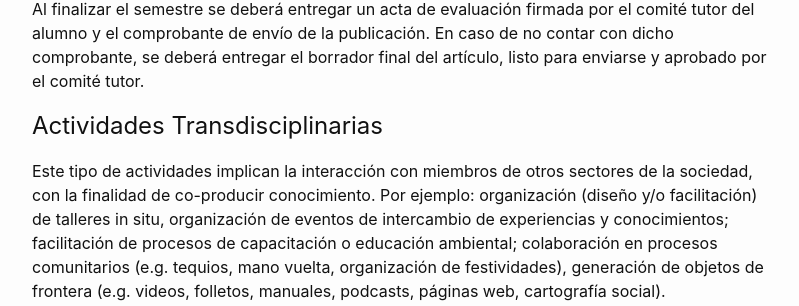
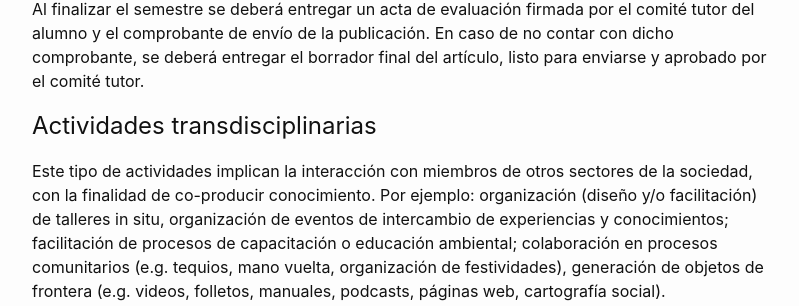
Before and after one commit to pcs-unam/pcs-unam.github.io, a Jekyll site: the page built from doctorado/actividades.md, in a window 1280 px wide and 900 px high, scrolled down 2095 px. Shown: the part 149-455 px from the top of the window, without its empty margins (238-1037 px from the left). Built offline with Jekyll 4.4.1, drawn with Linux system fonts in a browser that asks for light colours.

Commit message:
corrección

```diff
--- a/doctorado/actividades.md
+++ b/doctorado/actividades.md
@@ -122,7 +122,7 @@ de no contar con dicho comprobante, se deberá entregar el borrador final del
 artículo, listo para enviarse y aprobado por el comité tutor.
 
 
-# Actividades Transdisciplinarias
+# Actividades transdisciplinarias
 
 Este tipo de actividades implican la interacción con miembros de otros sectores de la sociedad, con la finalidad de co-producir conocimiento. Por ejemplo: organización (diseño y/o facilitación) de talleres in situ, organización de eventos de intercambio de experiencias y conocimientos; facilitación de procesos de capacitación o educación ambiental; colaboración en procesos comunitarios (e.g. tequios, mano vuelta, organización de festividades), generación de objetos de frontera (e.g. videos, folletos, manuales, podcasts, páginas web, cartografía social).
 
```
